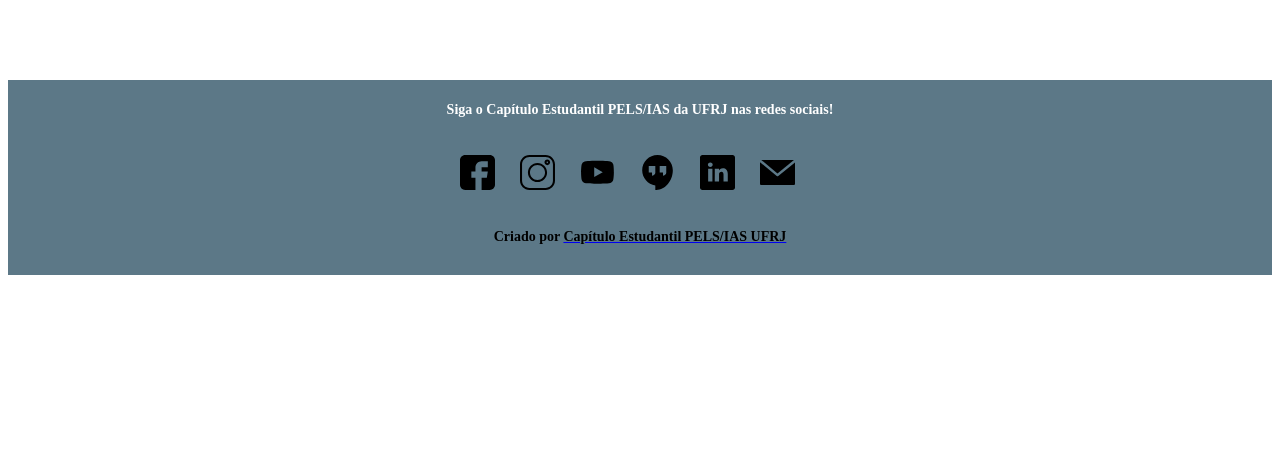
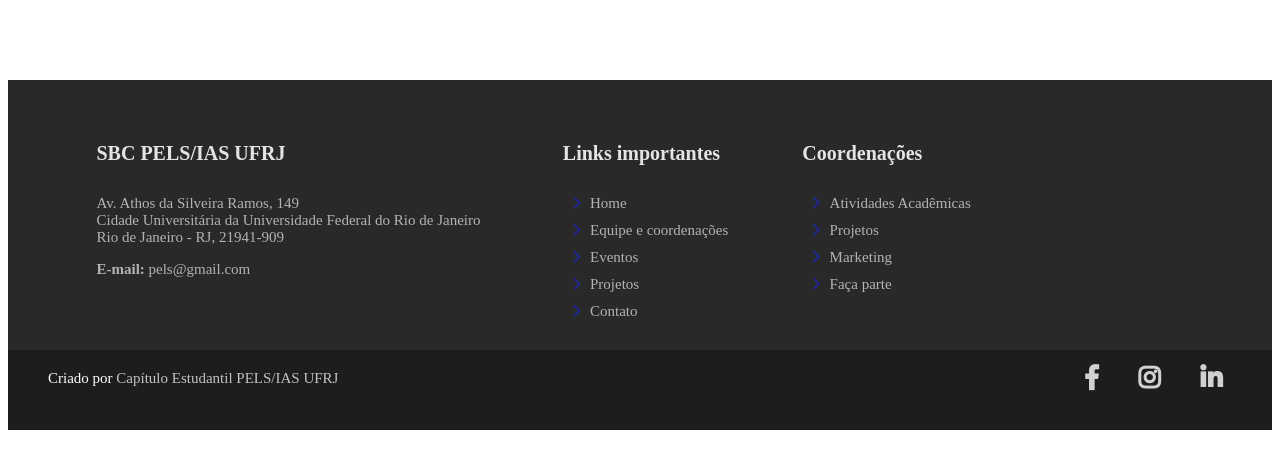
Before and after one commit to pelsias-ufrj/pelsias-ufrj.github.io, a website: page public/footer.html in a window 1280 px wide. Drawn offline with Linux system fonts and the light colour scheme.

Commit message:
changed footer

```diff
--- a/public/css/footer.css
+++ b/public/css/footer.css
@@ -1,40 +1,133 @@
 .footer{
-    background: rgb(92, 120, 135);
-    height: 150px ;
+    background: rgb(41, 41, 41);
+    height: 350px ;
     margin-top: 80px;
     position: relative;
+    display: flex;
+    flex-direction: column;
 }
 
 .footer-content{
     color: white;
     font-weight: 800;
     font-size: 14px;
-    height: 40%;
+    height: 80%;
     display: flex;
-    justify-content: center;
-    align-items: center;
+    flex-direction: row;
+    justify-content: flex-start;
+    padding-left: 7%;
+    position: relative;
+    top: 12%;
 }
 
 .footer-share{
     position: relative;
-    display: flex;
+    display: none;
     flex-direction: row;
     justify-content: center;
     align-items: center;
     padding-top: 15px;
 }
 
+.share{
+    display: flex;
+    flex-direction: row;
+    position: absolute;
+    right: 10px;
+}
+
 .footer-icon{
-    height: 35px;
-    padding-right: 25px;
+    font-size: 25px;
+    padding-right: 40px;
+    color: white;
+    opacity: 0.8;
 }
+
+.footer-icon:hover{
+    opacity: 1;
+}
+
 .footer-copyright{
-    background: rgb(92, 120, 135);
-    color: black;
+    background: rgb(29, 29, 29);
+    color: white;
     font-weight: 800;
     font-size: 14px;
-    height: 40%;
-    justify-content: center;
-    align-items: center;
-    padding-top: 25px;
+    height: 20%;
+    width: 100%;
+    margin-top: 10px;
+    padding-top: 15px;
+    display: flex;
+    flex-direction: row;
+    z-index: 0;
+    position: relative;
+    bottom: 0px;
 }
+
+.copyright{
+    font-weight: 500;
+    padding-left: 40px;
+    font-size: 15px;
+    position: relative;
+    top: 5px;
+}
+
+.copyright-link{
+    text-decoration: none !important;
+    color: rgb(194, 194, 194);
+}
+
+.copyright-link:hover{
+    color: rgb(255, 255, 255);
+}
+
+.links,
+.coord{
+    display: flex;
+    flex-direction: column;
+}
+
+.info{
+
+}
+
+.links{
+    padding-left: 7%;
+}
+
+.coord{
+    padding-left: 7%;
+}
+
+.link{
+    text-decoration: none !important;
+    color: rgb(179, 179, 179);
+    font-weight: 500;
+    font-size: 15px;
+}
+
+.link-div{
+    padding-bottom: 10px;
+    position: relative;
+    left: 10px;
+}
+
+.link:hover{
+    color: rgb(233, 233, 233);
+}
+
+.link-title{
+    padding-bottom: 10px;
+    font-size: 20px ;
+    color: rgb(228, 228, 228);
+}
+
+.info-text{
+    color: rgb(179, 179, 179);
+    font-weight: 500;
+    font-size: 15px;
+}
+
+.arrow{
+    padding-right: 5px;
+    color: rgb(33, 40, 136);
+}
--- a/public/css/header.css
+++ b/public/css/header.css
@@ -23,7 +23,7 @@
         position: unset !important;
         right: unset !important;
     }
-  }
+}
 
 .pels-icon{
     height: 45px;
--- a/public/footer.html
+++ b/public/footer.html
@@ -1,41 +1,83 @@
+<link
+    rel="stylesheet"
+    href="https://use.fontawesome.com/releases/v5.7.2/css/all.css"
+    integrity="sha384-fnmOCqbTlWIlj8LyTjo7mOUStjsKC4pOpQbqyi7RrhN7udi9RwhKkMHpvLbHG9Sr"
+    crossorigin="anonymous"
+  />
 <link href="/css/footer.css" rel="stylesheet" type="text/css"/>
 <div id="site-footer" class="footer">
     <div class="footer-content">
-      <p>Siga o Capítulo Estudantil PELS/IAS da UFRJ nas redes sociais!</p>
-    </div>
-    <div class="footer-share">
-      <div class="button" id="facebook">
-        <a class = "nav-link" href = "https://www.facebook.com/ufrjpels">
-          <img src="/images/facebook.svg" class="footer-icon">
-        </a>
+      <div class="info">
+        <p class="link-title">SBC PELS/IAS UFRJ</p>
+        <p class="info-text">
+          Av. Athos da Silveira Ramos, 149
+          <br>
+          Cidade Universitária da Universidade Federal do Rio de Janeiro
+          <br>
+          Rio de Janeiro - RJ, 21941-909
+        </p>
+        <p class="info-text"><b>E-mail:</b><a class="link" href=""> pels@gmail.com</a></p>
       </div>
-      <div class="button" id="insta">
-        <a class = "nav-link" href = "https://www.instagram.com/pels.ufrj/">
-          <img src="/images/instagram.svg" class="footer-icon">
-        </a>
+      <div class="links">
+        <p class="link-title">Links importantes</p>
+        <div class="link-div">
+          <i class="fas fa-chevron-right arrow"></i>
+          <a class="link" href="">Home</a>
+        </div>
+        <div class="link-div">
+          <i class="fas fa-chevron-right arrow"></i>
+          <a class="link" href="">Equipe e coordenações</a>
+        </div>
+        <div class="link-div">
+          <i class="fas fa-chevron-right arrow"></i>
+          <a class="link" href="">Eventos</a>
+        </div>
+        <div class="link-div">
+          <i class="fas fa-chevron-right arrow"></i>
+          <a class="link" href="">Projetos</a>
+        </div>
+        <div class="link-div">
+          <i class="fas fa-chevron-right arrow"></i>
+          <a class="link" href="">Contato</a>
+        </div>
       </div>
-      <div class="button" id="youtube">
-        <a class = "nav-link" href = "https://www.youtube.com/channel/UCJKbHtELOOE_molSxbkS51w">
-          <img src="/images/youtube.svg" class="footer-icon">
-        </a>
+      <div class="coord">
+        <p class="link-title">Coordenações</p>
+        <div class="link-div">
+          <i class="fas fa-chevron-right arrow"></i>
+          <a class="link" href="">Atividades Acadêmicas</a>
+        </div>
+        <div class="link-div">
+          <i class="fas fa-chevron-right arrow"></i>
+          <a class="link" href="">Projetos</a>
+        </div>
+        <div class="link-div">
+          <i class="fas fa-chevron-right arrow"></i>
+          <a class="link" href="">Marketing</a>
+        </div>
+        <div class="link-div">
+          <i class="fas fa-chevron-right arrow"></i>
+          <a class="link" href="">Faça parte</a>
+        </div>
       </div>
-      <div class="button" id="hangout">
-        <a class = "nav-link" href = "">
-          <img src="/images/hangouts.svg" class="footer-icon">
-        </a>
-      </div>
-      <div class="button" id="linkedin">
-        <a class = "nav-link" href = "https://www.linkedin.com/company/pels-ufrj/">
-          <img src = "/images/linkedin.svg" class="footer-icon">
-        </a>
-      </div>
-      <div class="button" id="email">
-        <a class = "nav-link" href = "mailto: pels.ufrj@gmail.com">
-          <img src="/images/email.svg" class="footer-icon">
-        </a>
+      <div>
       </div>
     </div>
     <div class = "footer-copyright">
-      <p style = "text-align: center;">Criado por <a href ="https://github.com/pelsias-ufrj/pelsias-ufrj.github.io"><font color= black> Capítulo Estudantil PELS/IAS UFRJ</font></a> </p>
+      <div class="copyright">
+        Criado por
+        <a href ="https://github.com/pelsias-ufrj/pelsias-ufrj.github.io" class="copyright-link">Capítulo Estudantil PELS/IAS UFRJ</a>
+      </div>
+      <div class="share">
+        <div class="button" id="facebook">
+          <a href="https://www.facebook.com/ufrjpels"><i class="fab fa-facebook-f footer-icon"></i></a>
+        </div>
+        <div class="button" id="insta">
+          <a href="https://www.instagram.com/pels.ufrj/"><i class="fab fa-instagram footer-icon"></i></a>
+        </div>
+        <div class="button" id="linkedin">
+          <a href="https://www.linkedin.com/company/pels-ufrj/"><i class="fab fa-linkedin-in footer-icon"></i></a>
+        </div>
+      </div>
     </div>
 </div>
```
